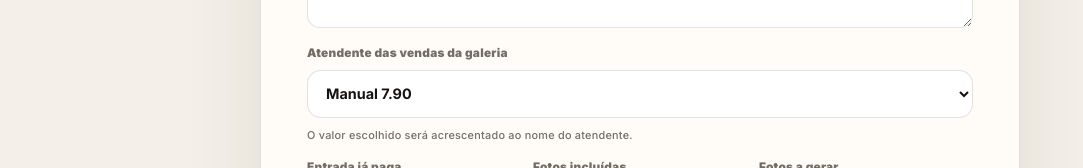
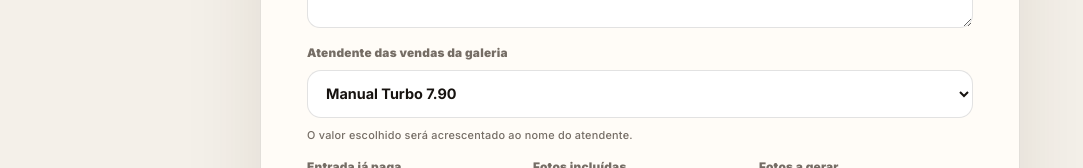
Before and after one commit to moreirahype/home-studio-gallery, a Next.js app: page /automatico in a window 1280 px wide. Shown: the part 735-903 px from the top of the page, without its empty margins (0-1083 px from the left). Built offline with nearby package versions, Linux system fonts and the light colour scheme; a web font is replaced by a local one.

Commit message:
chore: rename automatic gallery attendants

```diff
--- a/app/api/auto-gallery/route.ts
+++ b/app/api/auto-gallery/route.ts
@@ -105,7 +105,8 @@ export async function POST(request: NextRequest) {
       includedPhotos,
     });
   const attendantMode = String(formData.get("attendantMode") ?? "default");
-  const attendantPrefix = attendantMode === "sheila" ? "Sheila" : "Manual";
+  const attendantPrefix =
+    attendantMode === "sheila" ? "Sheila Turbo" : "Manual Turbo";
   const attendantName = `${attendantPrefix} ${(firstExtraAmountCents / 100).toFixed(2)}`;
   const projectId = randomUUID();
   const galleryToken = randomUUID().replaceAll("-", "");
--- a/components/auto-gallery-form.tsx
+++ b/components/auto-gallery-form.tsx
@@ -165,8 +165,12 @@ export function AutoGalleryForm() {
           <label>
             Atendente das vendas da galeria
             <select defaultValue="default" name="attendantMode">
-              <option value="default">Manual {firstExtraAmount || "XX"}</option>
-              <option value="sheila">Sheila {firstExtraAmount || "XX"}</option>
+              <option value="default">
+                Manual Turbo {firstExtraAmount || "XX"}
+              </option>
+              <option value="sheila">
+                Sheila Turbo {firstExtraAmount || "XX"}
+              </option>
             </select>
             <small>
               O valor escolhido será acrescentado ao nome do atendente.
```
